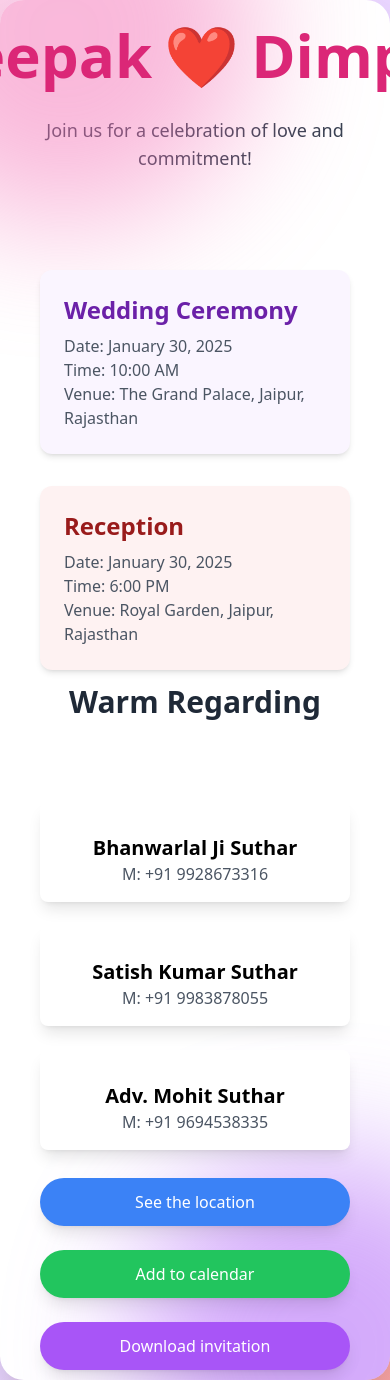
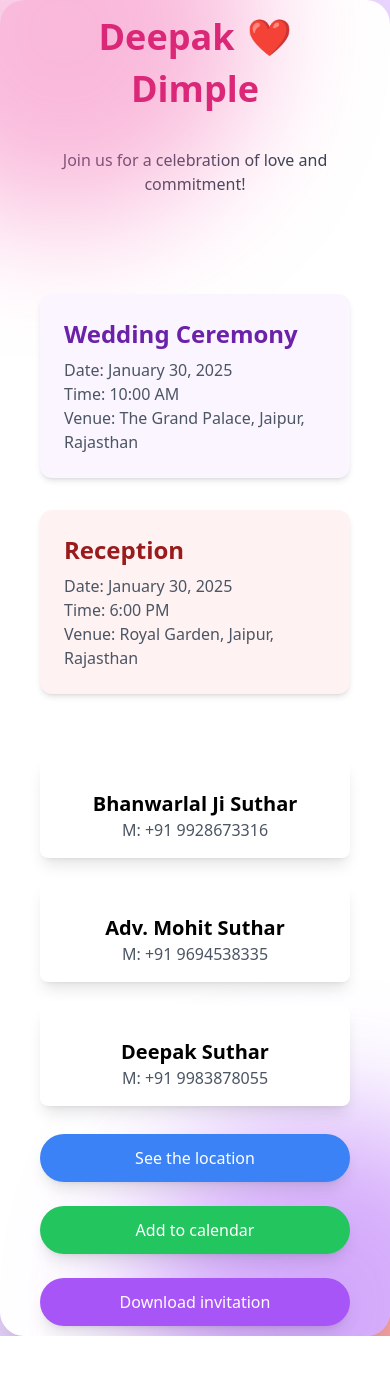
Before and after one commit to imdeepaksuthar/wedding-invitation, a plain HTML site: page new.html in a window 390 px wide. After the commit the page ends 1336 px from the top, so only its background shows below. Drawn offline with nearby package versions, Linux system fonts and the light colour scheme.

Commit message:
Update new.html

```diff
--- a/new.html
+++ b/new.html
@@ -15,10 +15,10 @@
 
     <!-- Header Section -->
     <div class="text-center">
-      <h1 class="text-6xl font-extrabold text-pink-600 flex items-center justify-center gap-3 animate-bounce">
+      <h1 class="text-4xl sm:text-5xl md:text-6xl font-extrabold text-pink-600 flex flex-wrap items-center justify-center gap-3 animate-bounce">
         Deepak <span class="text-red-500">&#10084;</span> Dimple
       </h1>
-      <p class="text-lg text-gray-700 mt-4 animate-fade-in">Join us for a celebration of love and commitment!</p>
+      <p class="text-base sm:text-lg text-gray-700 mt-4 animate-fade-in">Join us for a celebration of love and commitment!</p>
     </div>
 
     <!-- Event Details -->
@@ -39,30 +39,28 @@
 
     <!-- Team Section -->
     <div class="mt-16">
-      <h2 class="text-3xl font-bold text-center text-gray-800 mb-8">Warm Regarding</h2>
+      <!-- <h2 class="text-3xl font-bold text-center text-gray-800 mb-8">Warm Regarding</h2> -->
       <div class="grid grid-cols-1 sm:grid-cols-2 lg:grid-cols-3 gap-6">
         <div class="bg-white p-4 rounded-lg shadow-lg hover:shadow-2xl transition-transform transform hover:scale-105">
-          <!-- <img src="/path/to/team-member1.jpg" alt="Team Member" class="w-20 h-20 mx-auto rounded-full"> -->
           <h3 class="text-xl font-semibold text-center mt-4">Bhanwarlal Ji Suthar</h3>
           <p class="text-center text-gray-600">M: <a href="tel:+919928673316">+91 9928673316</a></p>
         </div>
         <div class="bg-white p-4 rounded-lg shadow-lg hover:shadow-2xl transition-transform transform hover:scale-105">
-          <!-- <img src="/path/to/team-member2.jpg" alt="Team Member" class="w-20 h-20 mx-auto rounded-full"> -->
-          <h3 class="text-xl font-semibold text-center mt-4">Satish Kumar Suthar</h3>
+         <h3 class="text-xl font-semibold text-center mt-4">Adv. Mohit Suthar</h3>
+         <p class="text-center text-gray-600">M: <a href="tel:+919983878055">+91 9694538335</a></p>
+       </div>
+        <div class="bg-white p-4 rounded-lg shadow-lg hover:shadow-2xl transition-transform transform hover:scale-105">
+          <h3 class="text-xl font-semibold text-center mt-4">Deepak Suthar</h3>
           <p class="text-center text-gray-600">M: <a href="tel:+919983878055">+91 9983878055</a></p>
         </div>
-        <div class="bg-white p-4 rounded-lg shadow-lg hover:shadow-2xl transition-transform transform hover:scale-105">
-          <!-- <img src="/path/to/team-member3.jpg" alt="Team Member" class="w-20 h-20 mx-auto rounded-full"> -->
-          <h3 class="text-xl font-semibold text-center mt-4">Adv. Mohit Suthar</h3>
-          <p class="text-center text-gray-600">M: <a href="tel:+919983878055">+91 9694538335</a></p>
-        </div>
+
       </div>
     </div>
 
     <!-- Call-to-Action Buttons -->
     <div class="mt-12 flex flex-col sm:flex-row justify-center gap-6">
       <a
-        href="https://www.google.com/maps?q=The+Grand+Palace,+Jaipur,+Rajasthan"
+        href="https://maps.app.goo.gl/nReg5UubFhgYpNvq6"
         target="_blank"
         class="bg-blue-500 text-white py-3 px-8 rounded-full shadow-lg hover:bg-blue-600 transition-transform transform hover:scale-110 text-center">
         See the location
```
